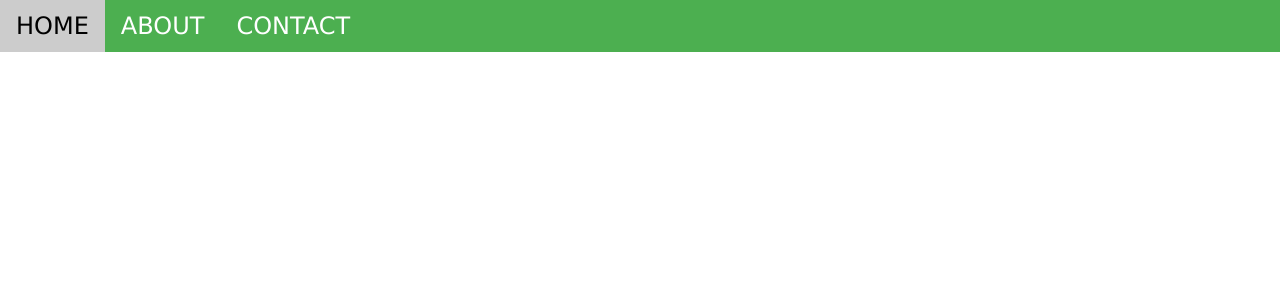
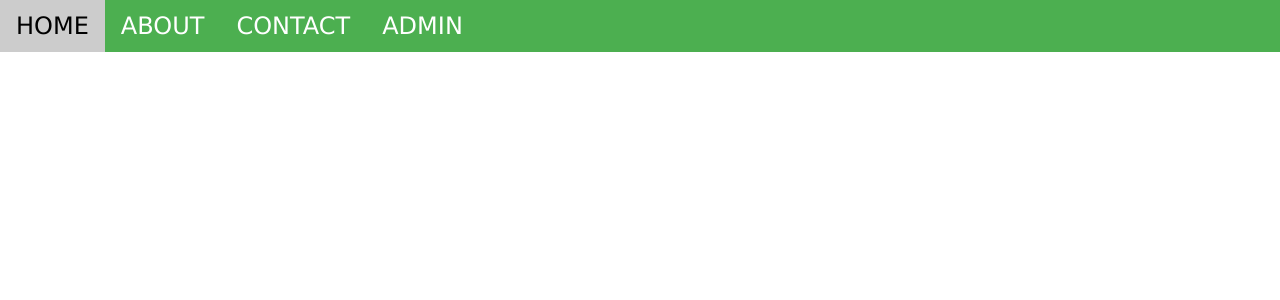
Before and after one commit to jasonmccormack/UTC-STUDENT-PROJECT, a Django app: page / in a window 1280 px wide. Shown: the top 300 px of the page. Run offline with Django 3.2, Linux system fonts and the light colour scheme.

Commit message:
Added admin button to navbar

```diff
--- a/TeamX/templates/html/header.html
+++ b/TeamX/templates/html/header.html
@@ -3,5 +3,6 @@
         <a href="#" class="w3-bar-item w3-button">HOME</a>
         <a href="#about" class="w3-bar-item w3-button">ABOUT</a>
         <a href="#googleMap" class="w3-bar-item w3-button">CONTACT</a>
+        <a href="admin/" class="w3-bar-item w3-button">ADMIN</a>
     </div>
 </div>
```
